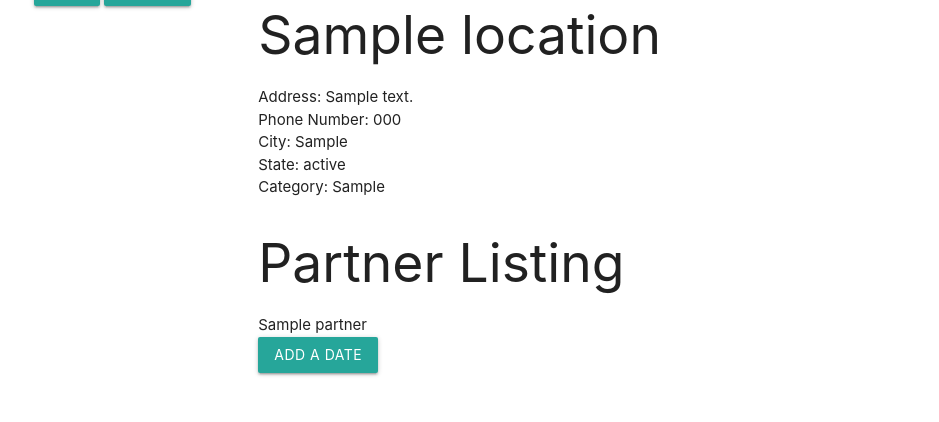
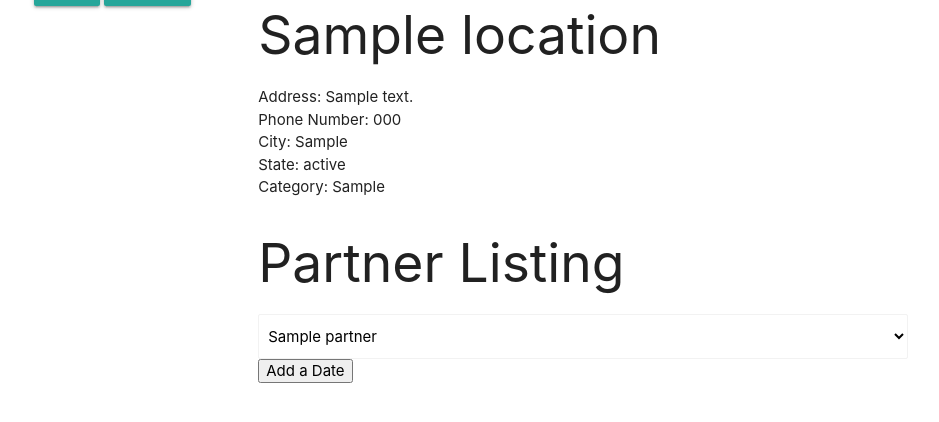
Before and after one commit to adamascencio/lovestruck, a Django app: page /locations/1/ in a window 1280 px wide. Shown: the part 230-652 px from the top of the page, without its empty margins (169-1108 px from the left). Run offline with Django 4.2, Linux system fonts and the light colour scheme; a user stored in the database is signed in; tables that the repository leaves empty hold one stand-in row (values such as "Sample post").

Commit message:
created DateFrom in forms.py, added drop down bar in location_detail to select partner, updated DateCreate path to include location_id and partner_id, styled select tag

```diff
--- a/main_app/static/css/style.css
+++ b/main_app/static/css/style.css
@@ -5,3 +5,7 @@ nav > a {
 .btn > a {
   color: white;
 }
+
+select {
+  display: initial;
+}
--- a/main_app/templates/main_app/location_detail.html
+++ b/main_app/templates/main_app/location_detail.html
@@ -21,12 +21,16 @@
         <li>Category: {{location.category}}</li>
       </ul>
       <h2>Partner Listing</h2>
-      <ul>
-        {% for partner in partner_list %}
-          <li>{{ partner.name }}</li>
-          <button type="submit" class="btn"><a href="{% url 'date_create' %}">Add a Date</a></button>
-        {% endfor %}
-      </ul>
+      <form action="" method="POST">
+        {% csrf_token %}
+        <select name="partner_id">
+          {% for partner in partner_list %}
+          <option value="{{ partner.id }}">{{ partner.name }}</option>
+          {% endfor %}
+        </select>
+        <input type="hidden" name="location_id" value="location.id">
+        <button type="submit">Add a Date</button>
+      </form>
     </div>
 
   </div>
--- a/main_app/urls.py
+++ b/main_app/urls.py
@@ -15,5 +15,5 @@ urlpatterns = [
     path('partners/<int:pk>/update', views.PartnerUpdate.as_view(), name='partner_update'),
     path('partners/<int:pk>/delete', views.PartnerDelete.as_view(), name='partner_delete'),
     path('dates/', views.DateList.as_view(), name='date_index'),
-    path('dates/create/', views.DateCreate.as_view(), name='date_create'),
+    path('dates/<int:location_id>/create/<int:partner_id>/', views.DateCreate.as_view(), name='date_create'),
 ]
--- a/main_app/views.py
+++ b/main_app/views.py
@@ -1,10 +1,13 @@
 from unicodedata import category
 from django.shortcuts import render, redirect
+from django.urls import reverse_lazy
 from django.views.generic import ListView, DetailView
 from django.views.generic.edit import CreateView, UpdateView, DeleteView
 from django.contrib.auth import login
 from django.contrib.auth.forms import UserCreationForm
 from .models import Location, Partner, Date
+from .forms import DateForm
+
 
 # Create your views here.
 def home(request):
@@ -81,5 +84,5 @@ class DateList(ListView):
 
 class DateCreate(CreateView):
     model = Date
-    fields = ['activity', 'budget', 'rating', 'reservation', 'date', 'notes', 'location', 'partner']
+    fields = ['activity', 'budget', 'rating', 'date', 'notes']
     success_url = '/dates/'
```
Also changed, not shown: main_app/forms.py (added, +7 -0 lines).
